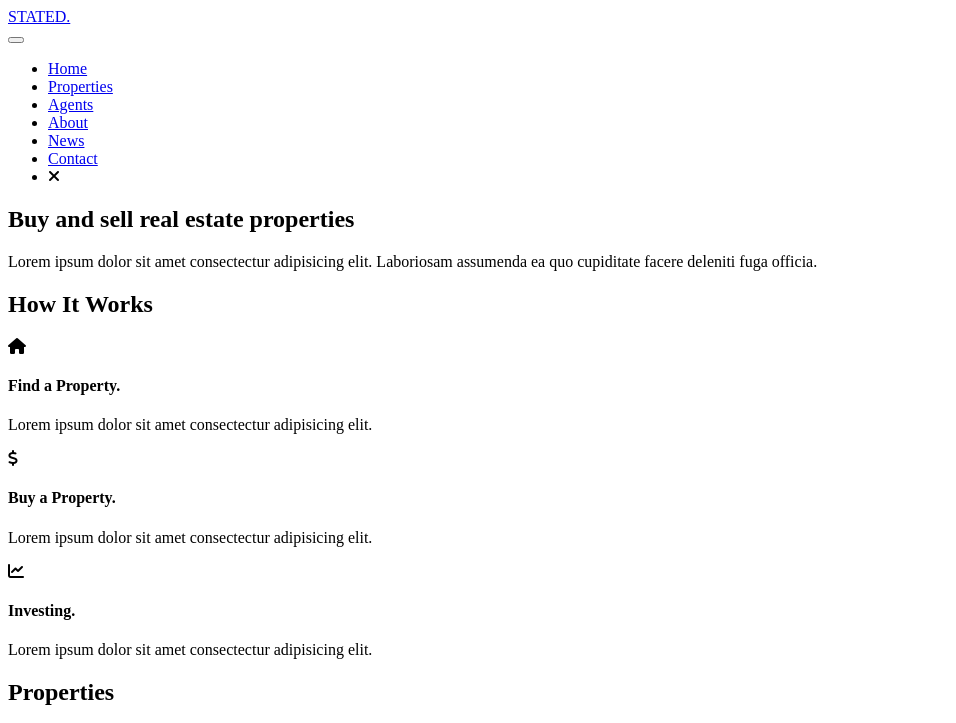
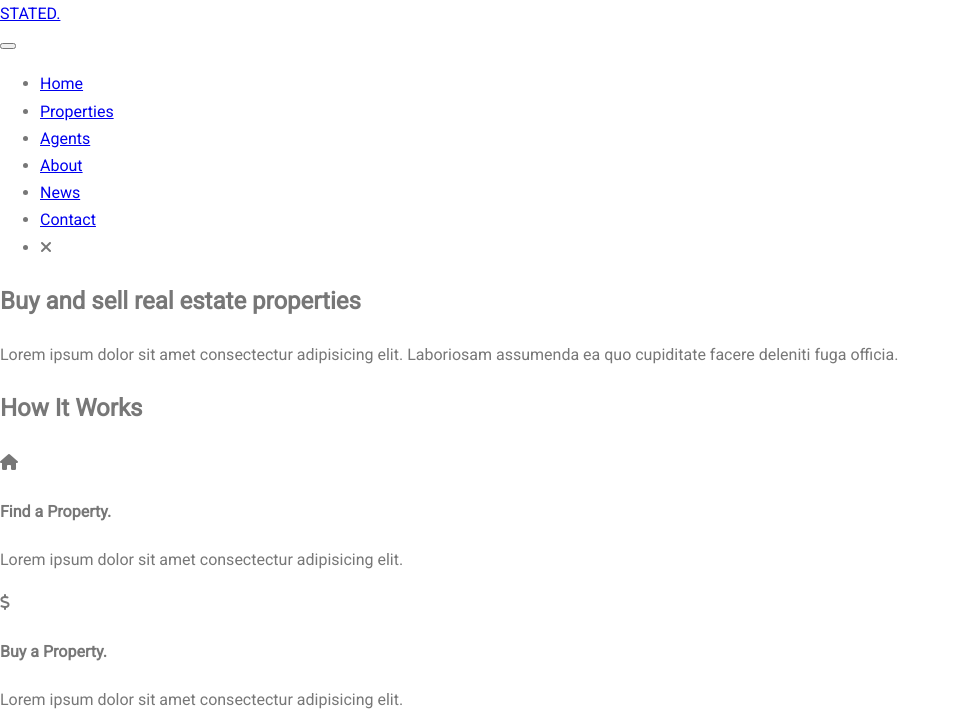
Before and after one commit to rajbirsinghathwal/real_estate, a plain HTML site: page index.html in a window 1280 px wide. Shown: the top 723 px of the page, without its empty margins (0-956 px from the left). Drawn offline with nearby package versions, Linux system fonts and the light colour scheme; grey boxes are pictures that could not be loaded.

Commit message:
added global

```diff
--- a/css/style.css
+++ b/css/style.css
@@ -1 +1,19 @@
 @import url("https://fonts.googleapis.com/css?family=Playfair+Display|Roboto&display=swap");
+
+/* Global styles starting */
+
+body {
+  font-family: "Roboto", "Helvetica", "Sans-serif";
+  padding: 0;
+  margin: 0;
+  font-size: 1rem;
+  font-weight: 400;
+  color: #777;
+  line-height: 1.7;
+}
+
+*{
+    outline: none;
+}
+
+/* global styles ending */
```
